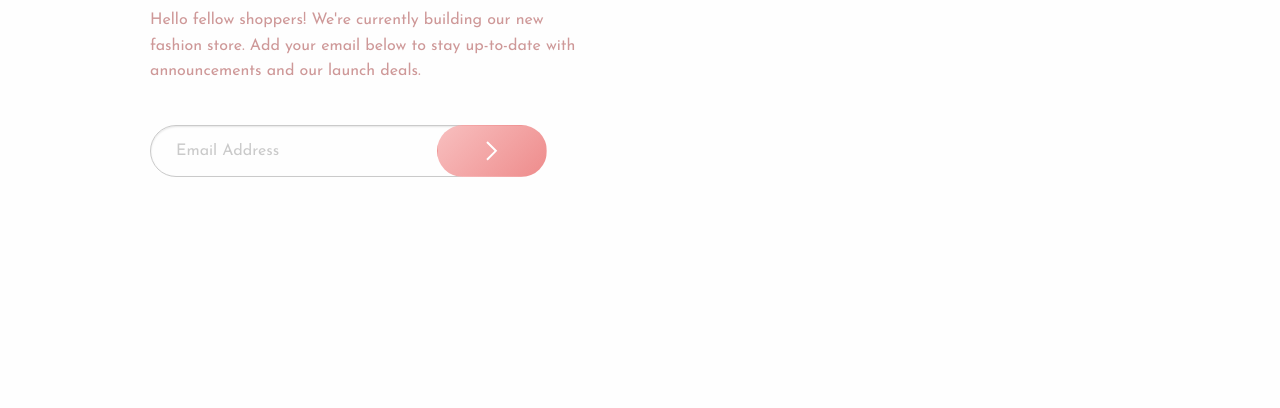
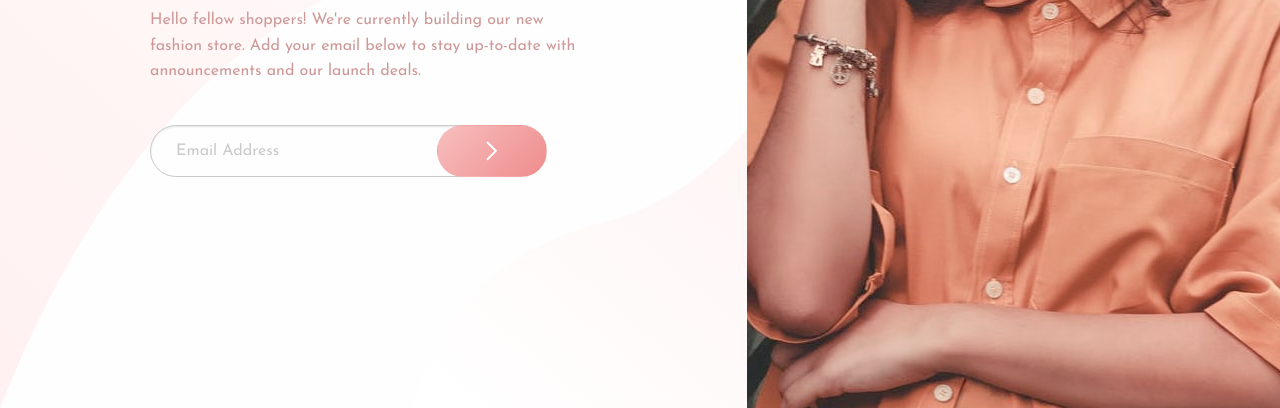
Before and after one commit to jovacodepen/Code, a plain HTML site: page index.html in a window 1280 px wide. Shown: the part 392-800 px from the top of the page. Drawn offline with nearby package versions, Linux system fonts and the light colour scheme.

Commit message:
Update styles.css

```diff
--- a/dist/css/styles.css
+++ b/dist/css/styles.css
@@ -25,7 +25,7 @@ main .logo {
 
 main .photo-wall {
   height: 100vh;
-  background: url("../dist/img/hero-desktop.jpg");
+  background: url("../img/hero-desktop.jpg");
   background-repeat: no-repeat;
   background-size: cover;
 }
@@ -54,7 +54,7 @@ main .main-copy {
   -ms-flex-line-pack: center;
       align-content: center;
   padding: 50px 150px;
-  background: url("../dist/img/bg-pattern-desktop.svg");
+  background: url("../img/bg-pattern-desktop.svg");
 }
 
 @media screen and (max-width: 850px) {
```
